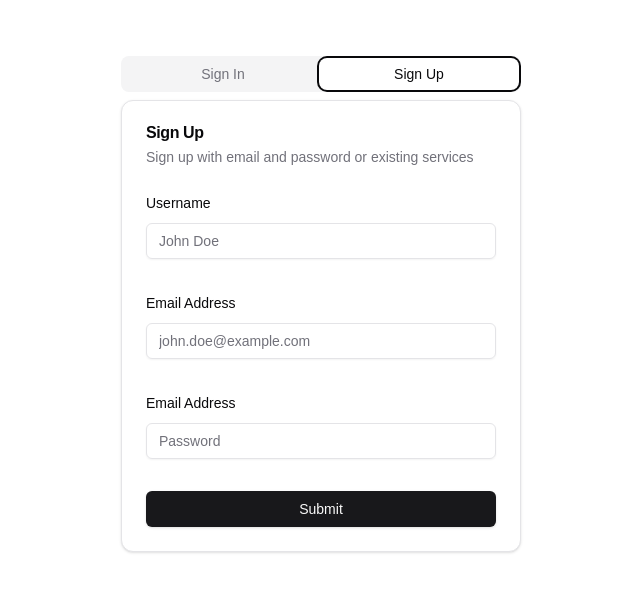
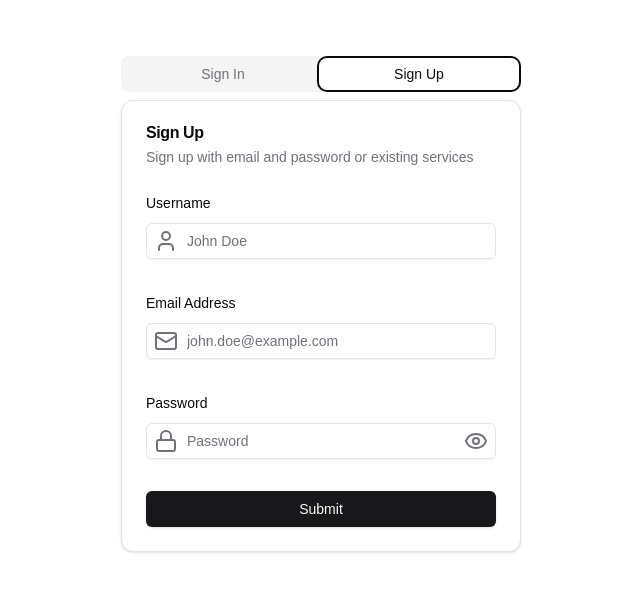
Before and after one commit to eedu7/ecommerce-api, a Next.js app in the folder frontend/: page /auth in a window 1280 px wide. Both pictures are taken after a click on the tab "Sign Up". Shown: the top 592 px of the page, without its empty margins (319-959 px from the left). Built offline with nearby package versions, Linux system fonts and the light colour scheme.

Commit message:
FEAT: use global context to store, tha auth card

```diff
--- a/frontend/package.json
+++ b/frontend/package.json
@@ -34,7 +34,8 @@
     "react-hook-form": "^7.53.0",
     "tailwind-merge": "^2.5.2",
     "tailwindcss-animate": "^1.0.7",
-    "zod": "^3.23.8"
+    "zod": "^3.23.8",
+    "zustand": "^5.0.0-rc.2"
   },
   "devDependencies": {
     "@types/node": "^20",
--- /dev/null
+++ b/frontend/src/contexts/use-auth-store.ts
@@ -0,0 +1,21 @@
+import { create } from "zustand";
+
+type AuthTab = "sign-in" | "sign-up";
+
+interface AuthStore {
+    currentTab: AuthTab;
+    setCurrentTab: (tab: AuthTab) => void;
+}
+
+const useAuthStore = create<AuthStore>((set) => ({
+    currentTab: "sign-in",
+    setCurrentTab: (tab: AuthTab) => {
+        if (tab === "sign-in" || tab === "sign-up") {
+            set({ currentTab: tab });
+        } else {
+            throw new Error(`Invalid tab: ${tab}. Only "sign-in" and "sign-up" are allowed.`);
+        }
+    }
+}));
+
+export default useAuthStore;
--- a/frontend/src/features/auth/components/auth-screen.tsx
+++ b/frontend/src/features/auth/components/auth-screen.tsx
@@ -1,13 +1,22 @@
+"use client";
 import {Tabs, TabsContent, TabsList, TabsTrigger} from "@/components/ui/tabs";
 import SignInCard from "@/features/auth/components/sign-in-card";
 import SignUpCard from "@/features/auth/components/sign-up-card";
+import useAuthStore from "@/contexts/use-auth-store";
 
 const AuthScreen = () => {
+    const {currentTab, setCurrentTab} = useAuthStore();
+
     return (
-            <Tabs defaultValue="sign-in" className="w-[400px] mb-48">
+        <Tabs
+            defaultValue={currentTab}
+            onValueChange={setCurrentTab}
+            className="w-[400px] mb-48"
+            aria-label="Authentication Tabs"
+        >
             <TabsList className="grid w-full grid-cols-2">
-                    <TabsTrigger value="sign-in">Sign In</TabsTrigger>
-                    <TabsTrigger value="sign-up">Sign Up</TabsTrigger>
+                <TabsTrigger value="sign-in" aria-label="Sign In Tab">Sign In</TabsTrigger>
+                <TabsTrigger value="sign-up" aria-label="Sign Up Tab">Sign Up</TabsTrigger>
             </TabsList>
             <TabsContent value="sign-in">
                 <SignInCard/>
@@ -15,8 +24,8 @@ const AuthScreen = () => {
             <TabsContent value="sign-up">
                 <SignUpCard/>
             </TabsContent>
+        </Tabs>
+    );
+}
 
-            </Tabs>
-    )
-}
 export default AuthScreen;
--- a/frontend/src/features/auth/components/sign-up-form.tsx
+++ b/frontend/src/features/auth/components/sign-up-form.tsx
@@ -8,8 +8,12 @@ import {zodResolver} from "@hookform/resolvers/zod";
 import {Form, FormControl, FormField, FormItem, FormLabel, FormMessage} from "@/components/ui/form";
 import {Input} from "@/components/ui/input";
 import {Button} from "@/components/ui/button";
+import {EyeIcon, EyeOff, LockIcon, MailIcon, UserIcon} from "lucide-react";
+import {useState} from "react";
 
 const SignUpForm = () => {
+
+    const [showPassword, setShowPassword] = useState(false);
 
     const form = useForm<z.infer<typeof signUpFormSchema>>({
             resolver: zodResolver(signUpFormSchema),
@@ -32,8 +36,10 @@ const SignUpForm = () => {
                         <FormItem>
                             <FormLabel>Username</FormLabel>
                             <FormControl>
-                                <div>
-                                    <Input  placeholder="John Doe" {...field} />
+                                <div className="relative">
+                                    <Input className="pl-10"
+                                           placeholder="John Doe" {...field} />
+                                    <UserIcon className="absolute size-6 bottom-1.5 left-2 text-muted-foreground"/>
                                 </div>
                             </FormControl>
                             <FormMessage/>
@@ -47,8 +53,10 @@ const SignUpForm = () => {
                         <FormItem>
                             <FormLabel>Email Address</FormLabel>
                             <FormControl>
-                                <div>
-                                    <Input type="email" placeholder="john.doe@example.com" {...field} />
+                                <div className="relative">
+                                    <Input type="email" className="pl-10"
+                                           placeholder="john.doe@example.com" {...field} />
+                                    <MailIcon className="absolute size-6 bottom-1.5 left-2 text-muted-foreground"/>
                                 </div>
                             </FormControl>
                             <FormMessage/>
@@ -60,10 +68,19 @@ const SignUpForm = () => {
                     name="password"
                     render={({field}) => (
                         <FormItem>
-                            <FormLabel>Email Address</FormLabel>
+                            <FormLabel>Password</FormLabel>
                             <FormControl>
-                                <div>
-                                    <Input type="password" placeholder="Password" {...field} />
+                                <div className="relative">
+                                    <Input type={showPassword ? "text" : "password"} className="pl-10"
+                                           placeholder="Password" {...field} />
+                                    <LockIcon className="absolute size-6 bottom-1.5 left-2 text-muted-foreground"/>
+                                    {
+                                        showPassword ?
+                                            <EyeOff onClick={() => setShowPassword(false)}
+                                                    className="absolute text-muted-foreground size-6 bottom-1.5 right-2 hover:text-black cursor-pointer"/> :
+                                            <EyeIcon onClick={() => setShowPassword(true)}
+                                                     className="absolute text-muted-foreground size-6 bottom-1.5 right-2 hover:text-black cursor-pointer"/>
+                                    }
                                 </div>
                             </FormControl>
                             <FormMessage/>
```
Also changed, not shown: frontend/src/contexts/GlobalStateContext.ts (added), 1 other file (tests, documents, lock files or other folders). Lines whose indentation alone changed are shown as unchanged.
